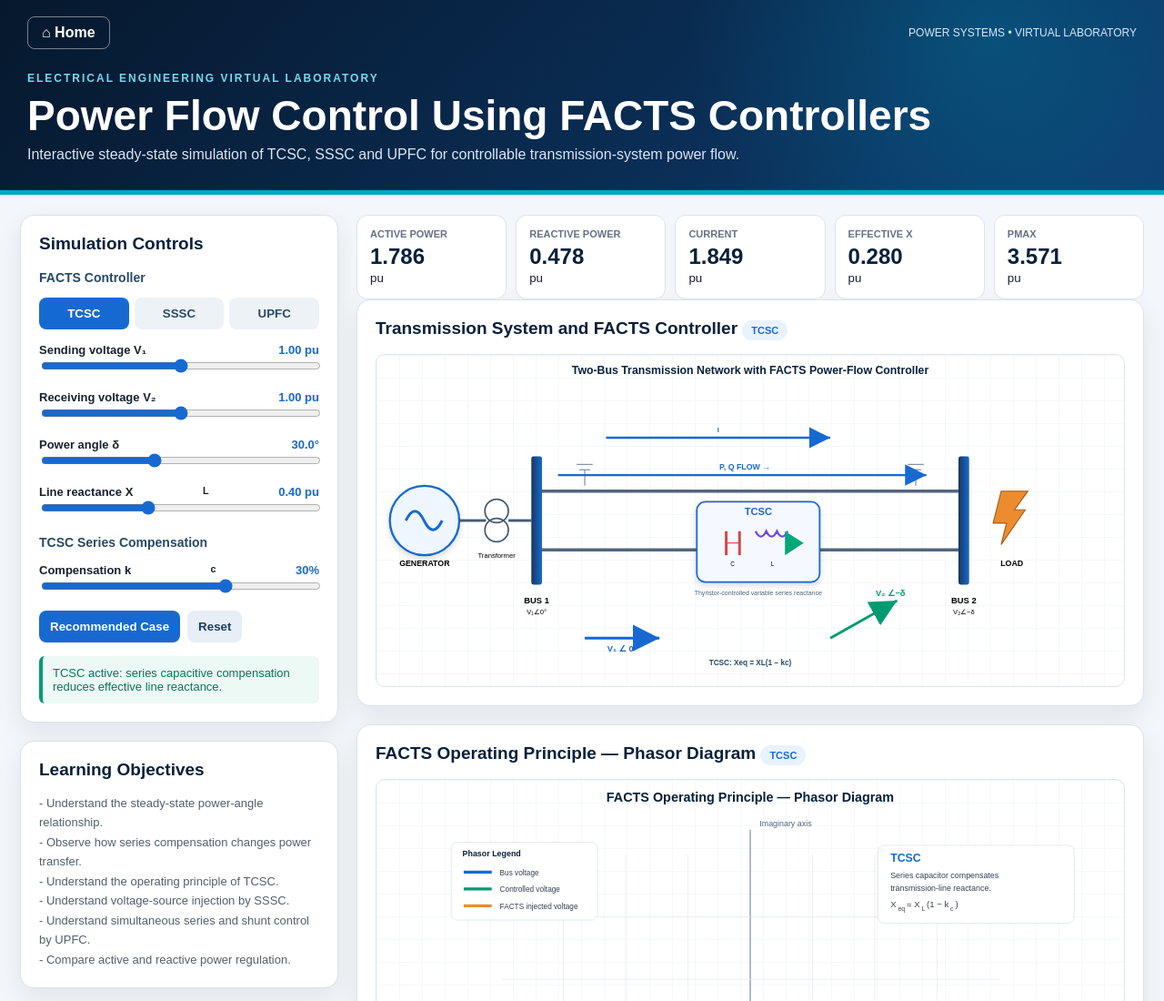
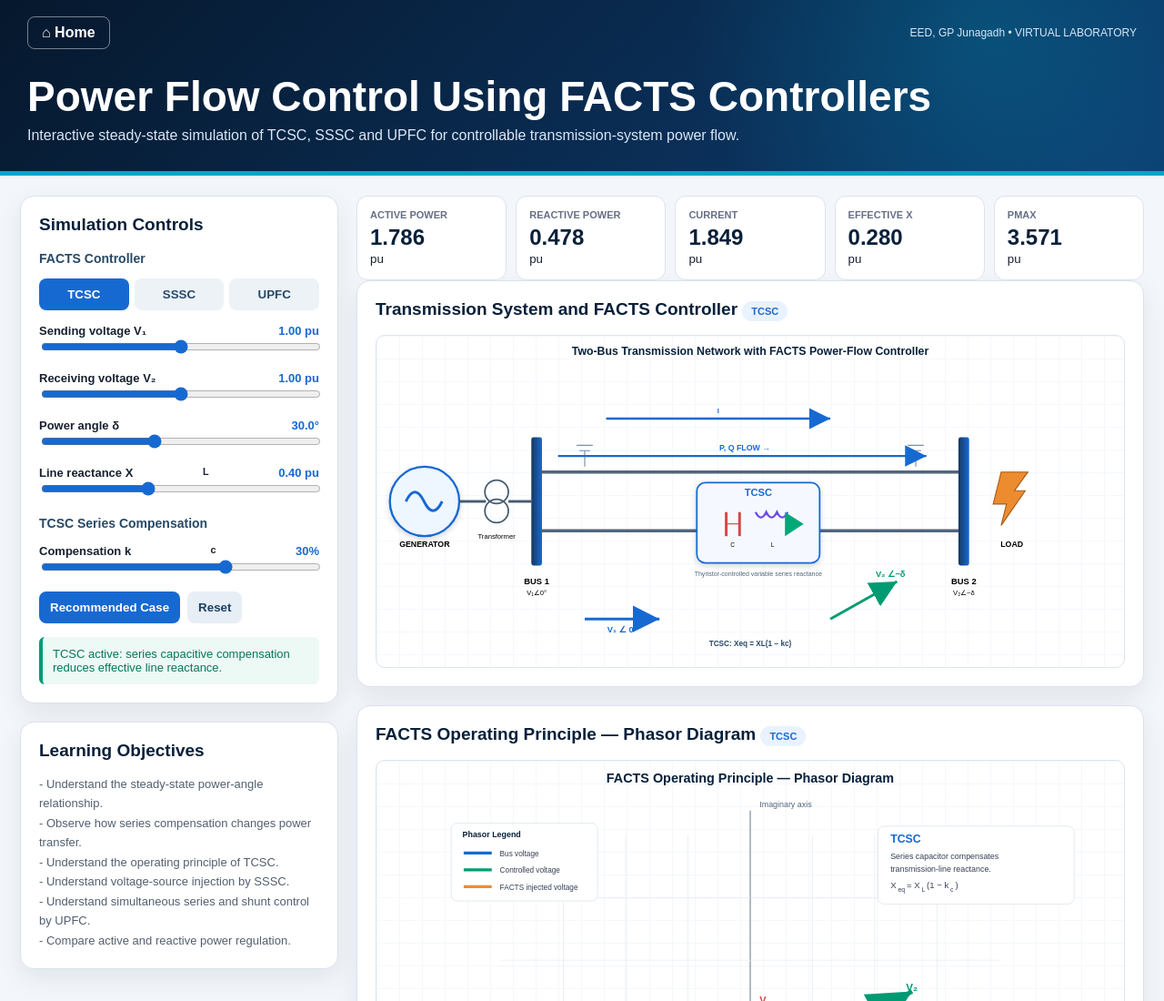
Before and after one commit to rushabhvanara/psom8, a plain HTML site: page index.html in a window 1280 px wide. Shown: the top 1100 px of the page at 91% size. Drawn offline with Linux system fonts and the light colour scheme.

Commit message:
Update index.html

```diff
--- a/index.html
+++ b/index.html
@@ -405,7 +405,7 @@ footer strong{
 </a>
 
 <span style="font-size:12px;color:#d5e8f7">
-  POWER SYSTEMS • VIRTUAL LABORATORY
+  EED, GP Junagadh • VIRTUAL LABORATORY
 </span>
 
 </div>
@@ -414,7 +414,7 @@ footer strong{
 <div class="header-content">
 
 <div class="eyebrow">
-  Electrical Engineering Virtual Laboratory
+
 </div>
 
 <h1>
```
